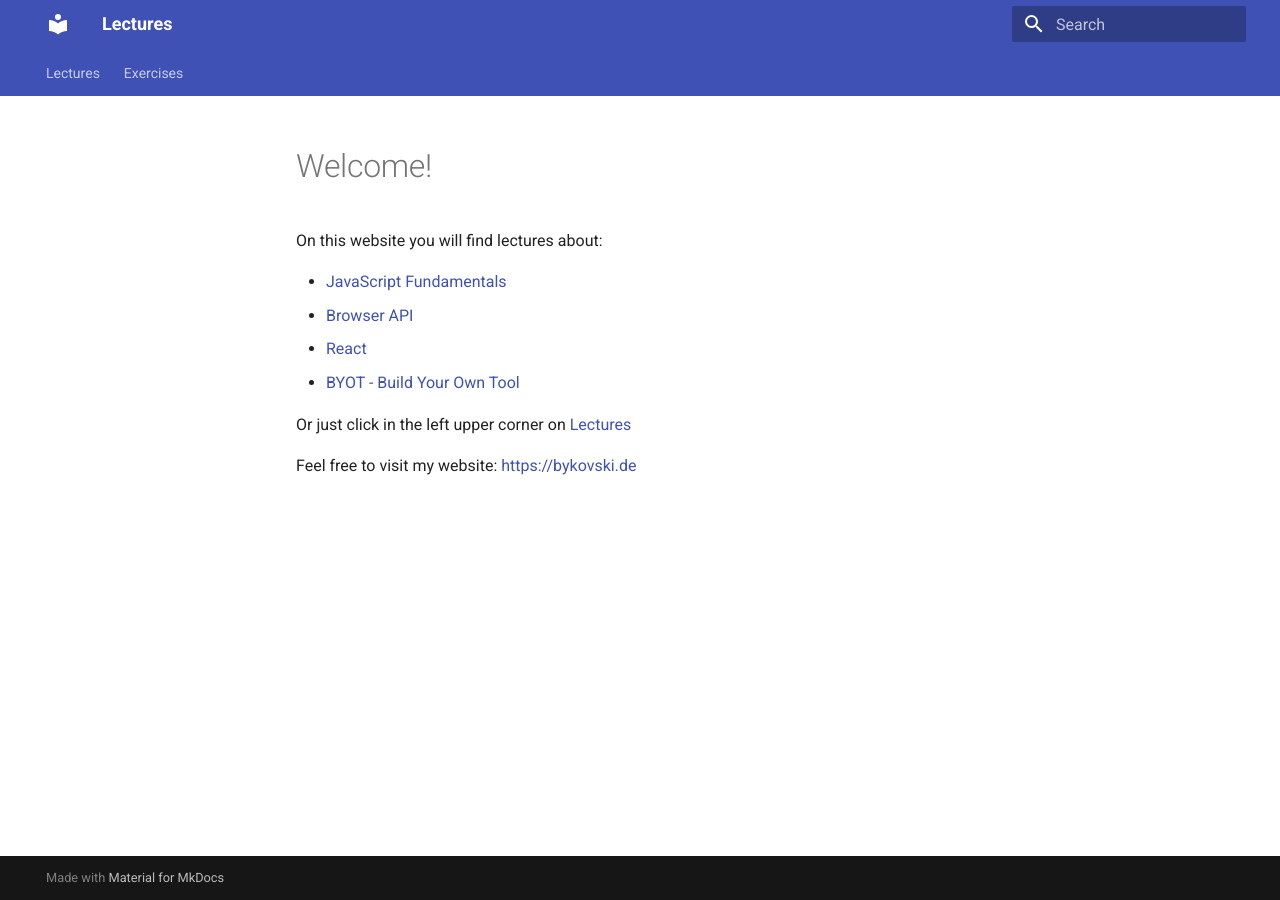
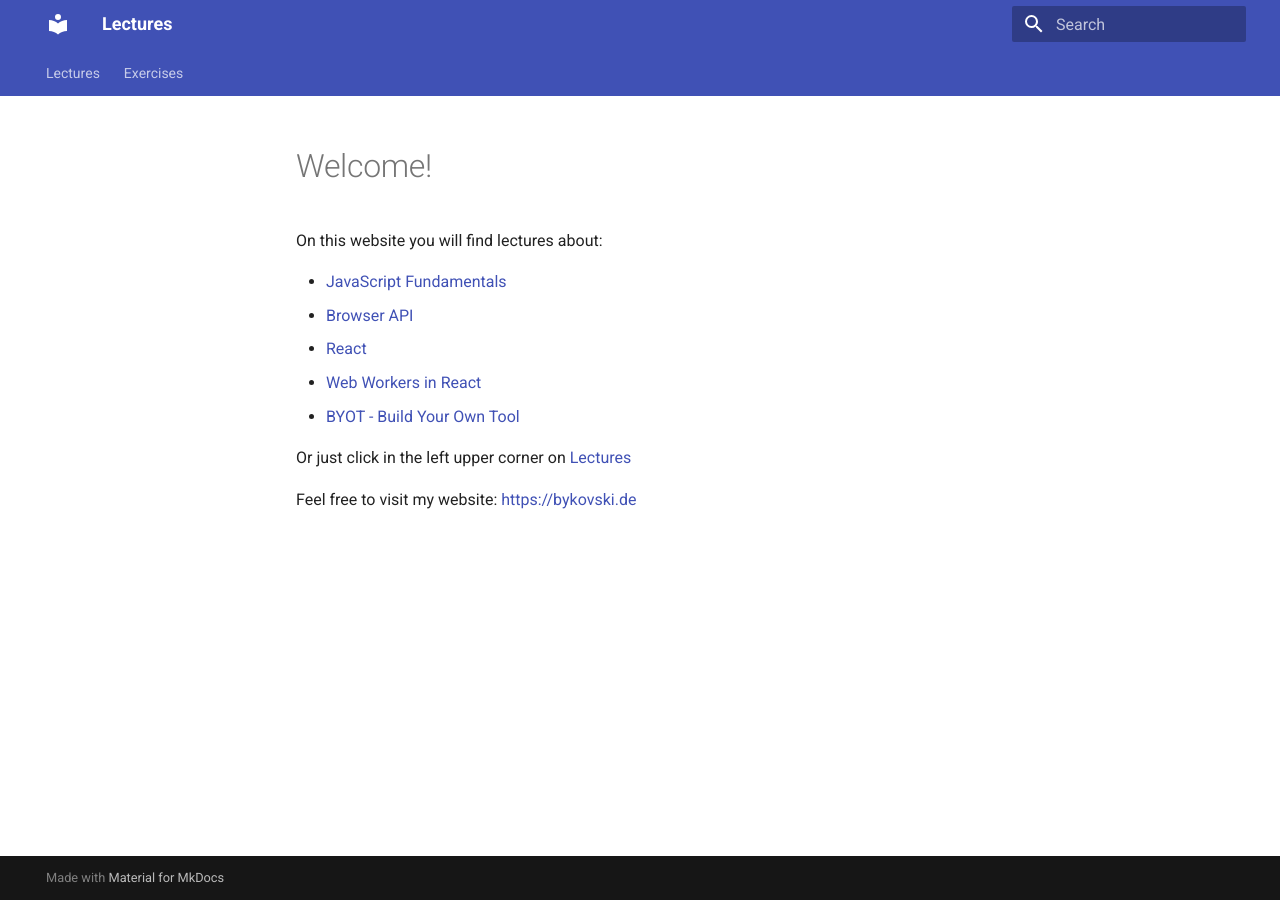
Before and after one commit to bykof/bykof.github.com, an MkDocs documentation site: the page built from docs/index.md, in a window 1280 px wide. Built offline with MkDocs 1.6.1 and Material for MkDocs 9.7.7, drawn with Linux system fonts in a browser that asks for light colours.

Commit message:
Add web workers in react to the index page

```diff
--- a/docs/index.md
+++ b/docs/index.md
@@ -5,6 +5,7 @@ On this website you will find lectures about:
 - [JavaScript Fundamentals](./lectures/javascript-fundamentals/index.md)
 - [Browser API](./lectures/browser-api/index.md)
 - [React](./lectures/react/index.md)
+- [Web Workers in React](./lectures/web-workers-in-react/introduction.md)
 - [BYOT - Build Your Own Tool](./lectures/byot/index.md)
 
 Or just click in the left upper corner on [Lectures](./lectures/index.md)
```
